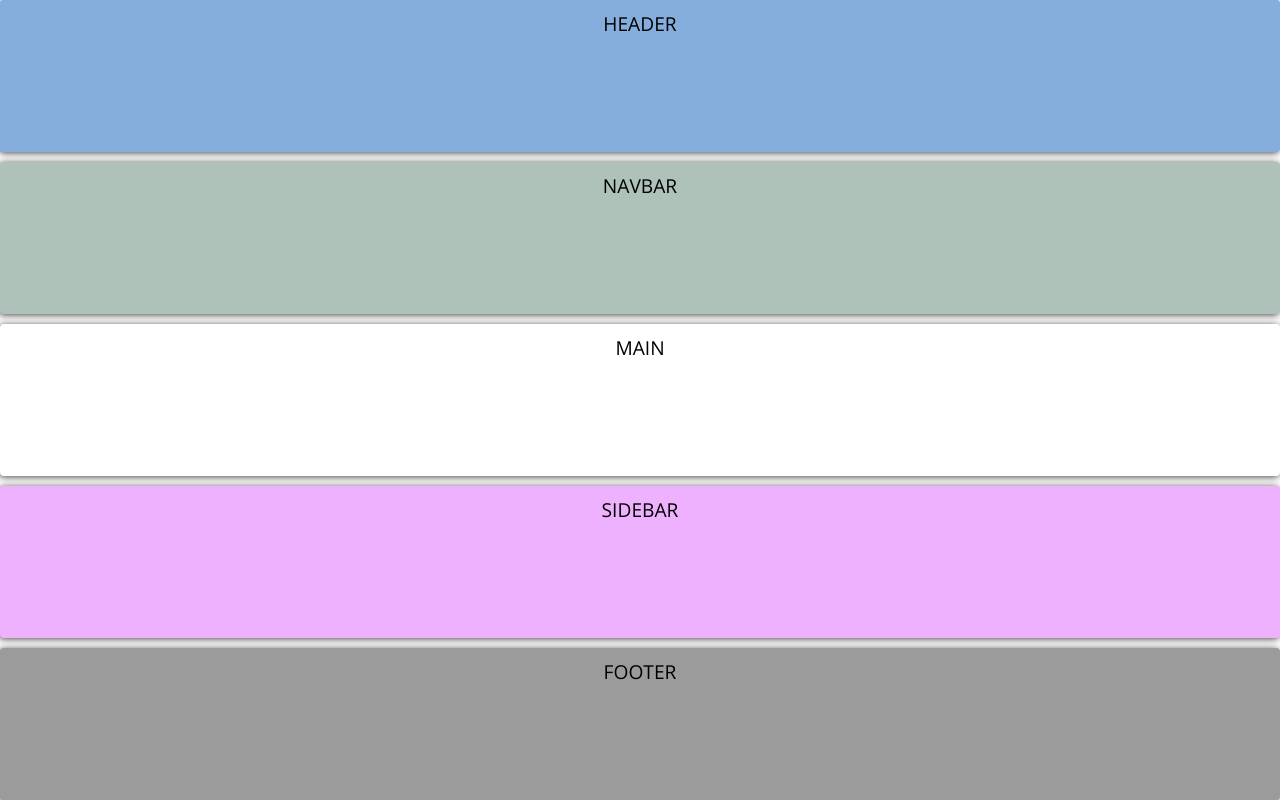
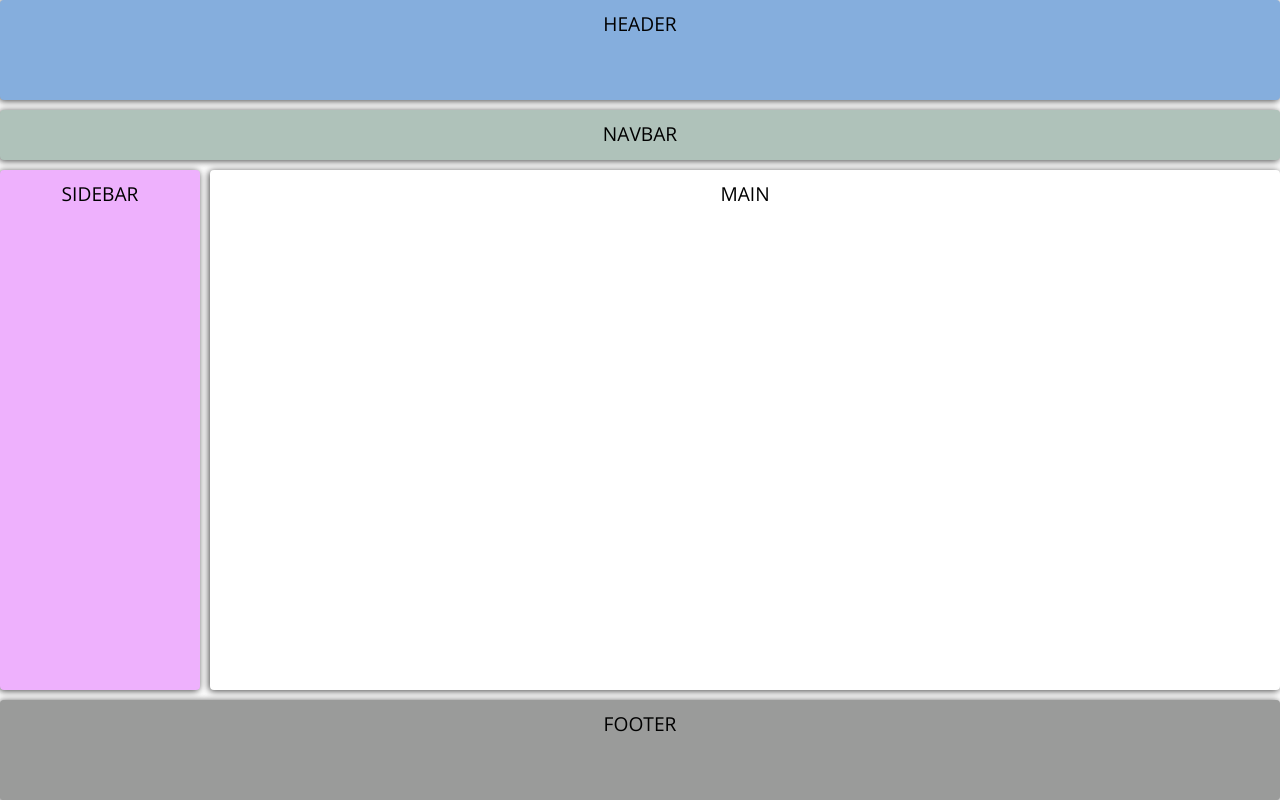
Before and after one commit to cesar-vaesco/html-css-js-node, a plain HTML site: page index.html in a window 1280 px wide. Drawn offline with nearby package versions, Linux system fonts and the light colour scheme.

Commit message:
CSS - GRID diseño adaptativo para tablets

```diff
--- a/css/main.css
+++ b/css/main.css
@@ -50,5 +50,31 @@ body {
 .grid-container {
     display: grid;
     gap: 10px;
-    grid-template-areas: "header" "navbar" "main" "sidebar" "footer";
+    grid-template:
+                    "header" 100px
+                    "navbar" 50px
+                    "main" auto
+                    "sidebar" 100px
+                    "footer" 100px;
 }
+
+/*Para tablets*/
+
+@media(min-width: 600px) {
+    .grid-container {
+        /* background-color: #0000ff; */
+        /* grid-template-columns: 200px auto;
+        grid-template-rows: 100px 50px auto 100px; */
+        /*     grid-template-areas:
+                            "header header"
+                            "navbar navbar"
+                            "sidebar main"
+                            "footer footer"; */
+        grid-template:
+                        "header header" 100px
+                        "navbar navbar" 50px
+                        "sidebar main" auto
+                        "footer footer" 100px /
+                         200px   auto;
+    }
+}
```
